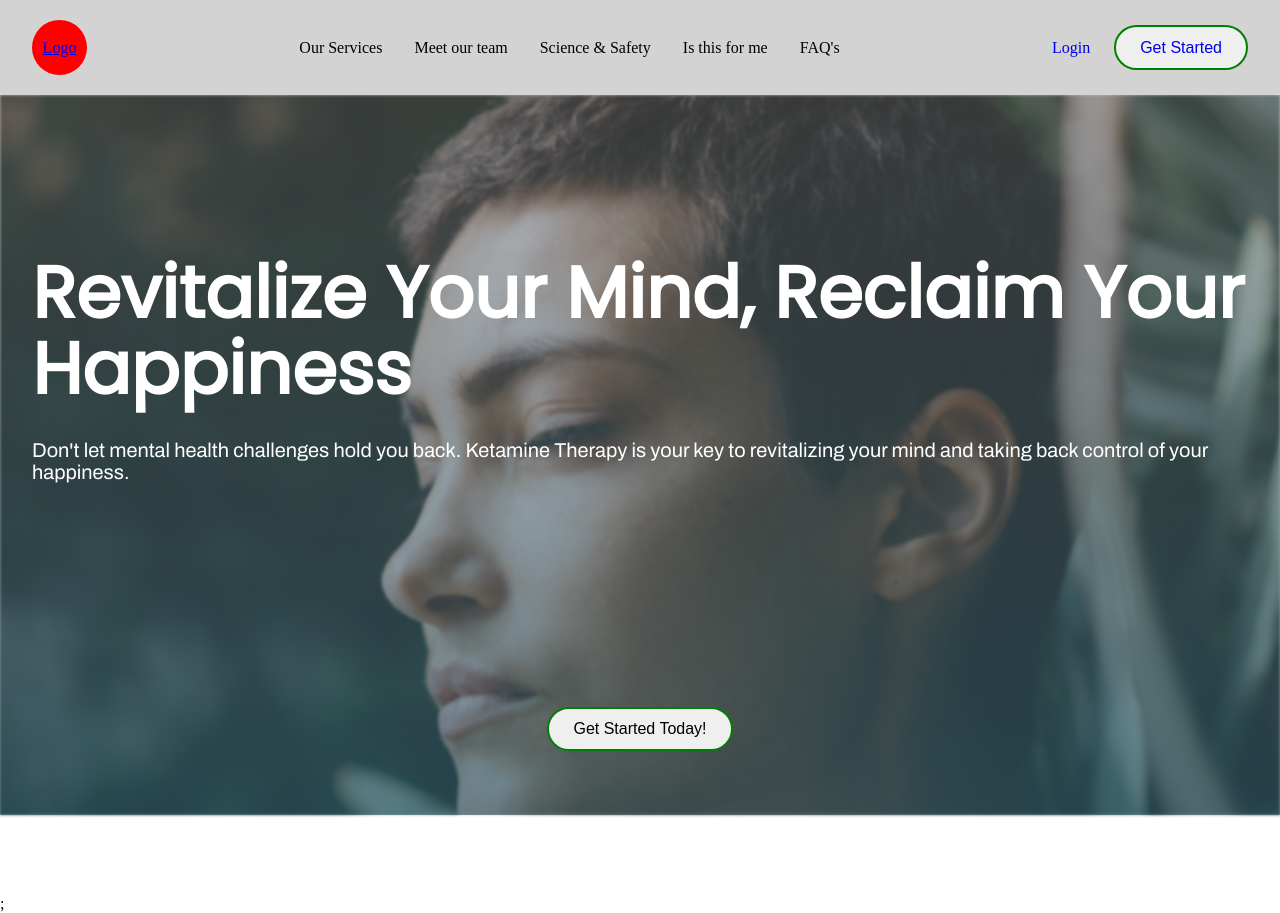
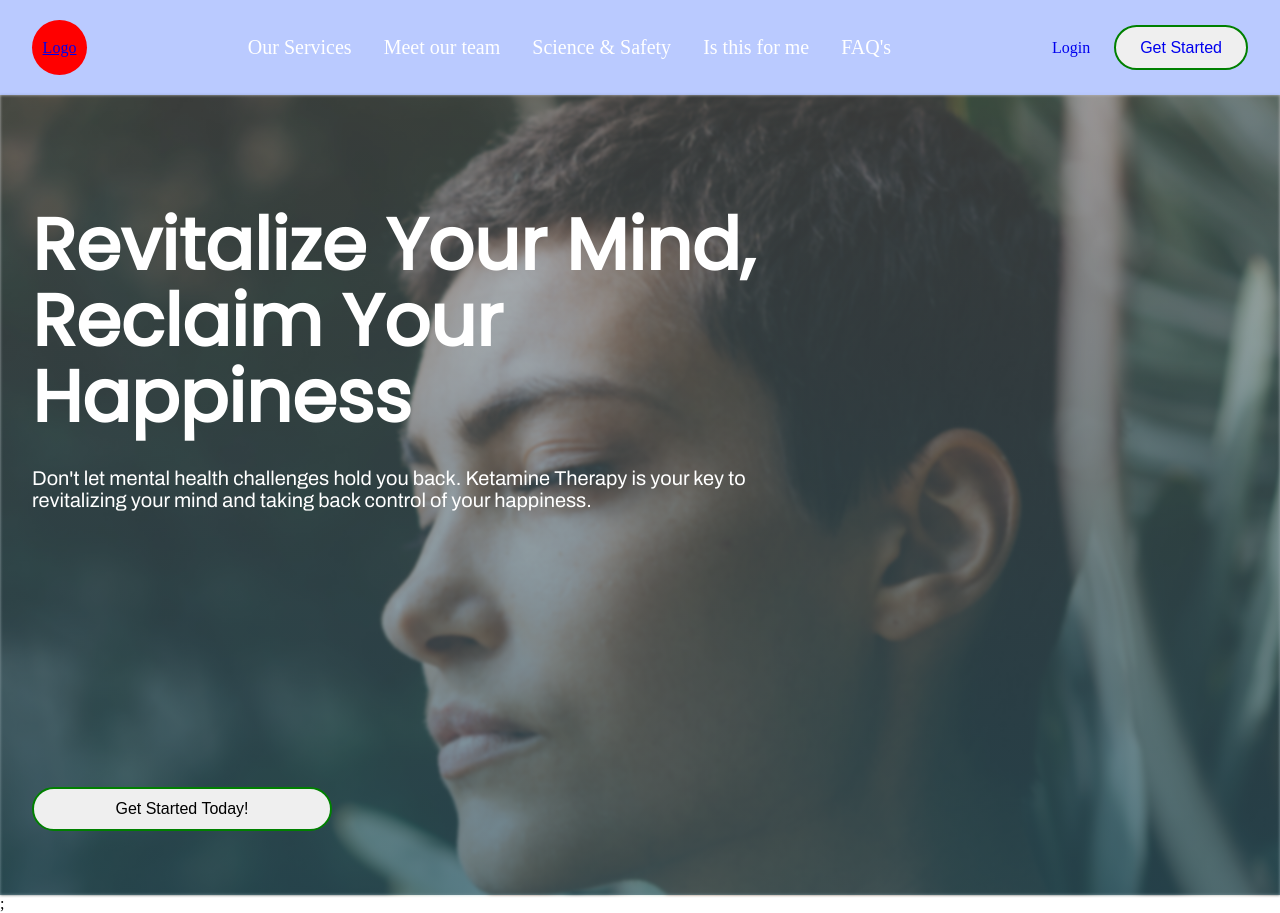
Before and after one commit to yumawayoffical/yuma-way, a React (Vite) app in the folder yuma-way/: page / in a window 1280 px wide. Built offline with nearby package versions, Linux system fonts and the light colour scheme.

Commit message:
Started styling navigationMobileMenu. Also restyled navigation link-item to include a hover effect.

```diff
--- a/yuma-way/src/components/navigation/index.styles.jsx
+++ b/yuma-way/src/components/navigation/index.styles.jsx
@@ -1,12 +1,12 @@
 import { createGlobalStyle, styled } from "styled-components";
-import { FLEX_ALIGN_ITEM_CENTER, GRID_CENTER_ITEM } from "../../main.styles";
+import { FLEX_ALIGN_ITEM_CENTER, GRID_CENTER_ITEM, LINK_HOVER, colorPalette } from "../../main.styles";
 import { device } from "../../main.styles";
 
 export const StyledNavigation = styled.nav`
   width: 100%;
   min-height: 95px;
   padding: 1rem 2rem;
-  background-color: lightgray;
+  background-color: ${colorPalette.secondary.secondaryOne};
   display: flex;
   justify-content: space-between;
   align-items: center;
@@ -28,17 +28,36 @@ export const StyledNavigation = styled.nav`
   }
 `;
 export const StyledNavigationList = styled.ul`
+  display: flex;
+  flex-direction: column;
+  max-width: 600px;
+  margin: 2rem auto 0 auto;
+  gap: 2rem;
+
   & .link-item {
-    text-decoration: none;
+    ${LINK_HOVER}
   }
+
   & .link-list-item {
     list-style: none;
-    color: #000; // update later if needed
+    color: #fff; // update later if needed
+    border-bottom: 2px solid #fff;
+    padding-bottom: 1rem;
+    font-size: 26px;
+
+    @media ${device.desktop} {
+      flex-direction: row;
+      border-bottom: none;
+      padding-bottom: 0;
+      font-size: 20px;
+    }
   }
 
   @media ${device.desktop} {
     ${FLEX_ALIGN_ITEM_CENTER}
     gap: 2rem;
+    margin: 0;
+    max-width: 700px;
   }
 `;
 
@@ -60,7 +79,7 @@ export const StyledNavigationMobileMenu = styled.div`
   &:before {
     content: "";
     backdrop-filter: blur(5px);
-    background-color: #fff;
+    background-color: #444242;
     position: fixed;
     overflow: hidden;
     inset: 0;
--- a/yuma-way/src/components/navigation/navigation.componext.jsx
+++ b/yuma-way/src/components/navigation/navigation.componext.jsx
@@ -18,6 +18,13 @@ const Navigation = () => {
         {/* Uncomment when we get a asset for logo and replace div .logo */}
         {/* <img className="logo" src={Logo} alt="Yuma way company logo... coming soon" /> */}
       </Link>
+      {!isDesktopOrLarger && (
+        <CustomButton style={{ margin: "1rem 1rem 1rem auto" }} buttonType={BUTTON_TYPES_CLASSES.getStarted}>
+          <Link className="link-item" to="/get-started">
+            Get Started
+          </Link>
+        </CustomButton>
+      )}
       {isDesktopOrLarger ? <NavigationList isDesktopOrLarger={isDesktopOrLarger} /> : <NavigationDropdown />}
       {isDesktopOrLarger && (
         <div className="link-container">
--- a/yuma-way/src/components/navigation/navigationList.component.jsx
+++ b/yuma-way/src/components/navigation/navigationList.component.jsx
@@ -1,5 +1,5 @@
 import React from "react";
-import NavigationListItemData from "./navigation-links.config.json";
+import navigationListItemData from "./navigation-links.config.json";
 import { Link } from "react-router-dom";
 import { StyledNavigationList } from "./index.styles";
 
@@ -11,7 +11,7 @@ const NavigationList = ({ setIsOpen, isDesktopOrLarger }) => {
 
   return (
     <StyledNavigationList>
-      {NavigationListItemData.map(({ linkName, linkUrl }, index) => {
+      {navigationListItemData.map(({ linkName, linkUrl }, index) => {
         return (
           <Link className="link-item" key={index} to={linkUrl} onClick={handleListItemOnClick}>
             <li className="link-list-item">{linkName}</li>
--- a/yuma-way/src/main.styles.jsx
+++ b/yuma-way/src/main.styles.jsx
@@ -1,6 +1,6 @@
 import styled, { css } from "styled-components";
 
-// Sizes for breakpoint, fonts, etc
+// Sizes for screen breakpoint, fonts, etc
 const size = {
   mobile: "20rem", //320px
   tablet: "30rem", //480px
@@ -8,6 +8,8 @@ const size = {
   desktop: "64rem", //1024px
   desktopLarge: "76rem", //1216px
 };
+
+// Media queries for breakpoints
 export const device = {
   mobile: `(min-width: ${size.mobile})`,
   tablet: `(min-width: ${size.tablet})`,
@@ -16,18 +18,32 @@ export const device = {
   desktopLarge: `(min-width: ${size.desktopLarge})`,
 };
 
+// Paragraph font sizes
 const paragraphFontSizes = {
   small: "14px",
   medium: "16px",
   large: "18px",
   xLarge: "20px",
 };
-
+// Heading font sizes (h1, )
 const h1fontSizes = {
   small: "36px",
   medium: "48px",
   large: "60px",
   xLarge: "72px",
+};
+
+// Color palette
+export const colorPalette = {
+  primary: {
+    primaryOne: "#fff",
+  },
+  secondary: {
+    secondaryOne: "rgba(169, 189, 255, 0.8)",
+  },
+  accent: {
+    accentOne: "#94ffcb",
+  },
 };
 
 // Global styled components
@@ -93,4 +109,23 @@ export const FLEX_ALIGN_ITEM_CENTER = css`
   flex-direction: row;
 `;
 
-// Spacing
+export const LINK_HOVER = css`
+  list-style: none;
+  text-decoration: none;
+  cursor: pointer;
+  position: relative;
+  &::before {
+    content: "";
+    position: absolute;
+    bottom: 0;
+    left: 50%;
+    width: 0;
+    height: 2px;
+    background-color: ${colorPalette.accent.accentOne};
+    transition: width 0.5s ease-in-out;
+    transform: translateX(-50%);
+  }
+  &:hover::before {
+    width: 100%;
+  }
+`;
--- a/yuma-way/src/pages/home/components/home-hero/home-hero.styles.jsx
+++ b/yuma-way/src/pages/home/components/home-hero/home-hero.styles.jsx
@@ -9,27 +9,27 @@ export const StyledHeroSection = styled.section`
   inset: 0;
   padding: 1rem;
   @media ${device.laptop} {
-    height: 80vh;
+    height: 90vh;
     padding: 2rem;
   }
   @media ${device.desktop} {
-    height: 90vh;
+    height: 100vh;
   }
 
   & .hero-text-container {
     color: #fff;
     width: 100%;
+    max-width: 750px;
     height: 100%;
     display: flex;
     flex-direction: column;
-    justify-content: center;
-    align-items: center;
     gap: 2rem;
-    padding-top: 8rem;
+    padding-top: 5rem;
     padding-bottom: 2rem;
 
     & .get-started-btn {
       margin-top: auto;
+      max-width: 300px;
     }
   }
 
@@ -42,7 +42,7 @@ export const StyledHeroSection = styled.section`
       background-size: cover;
       background-position: center;
       opacity: 0.7;
-      max-height: 90vh;
+      max-height: 100vh;
       width: 100%;
       filter: blur(1.5px);
     }
```
